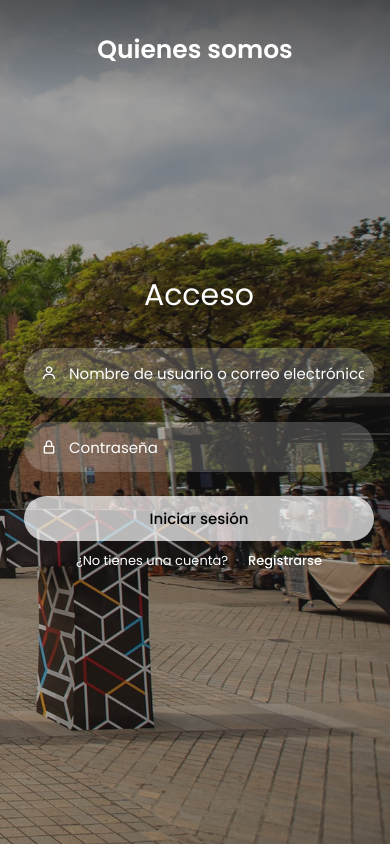
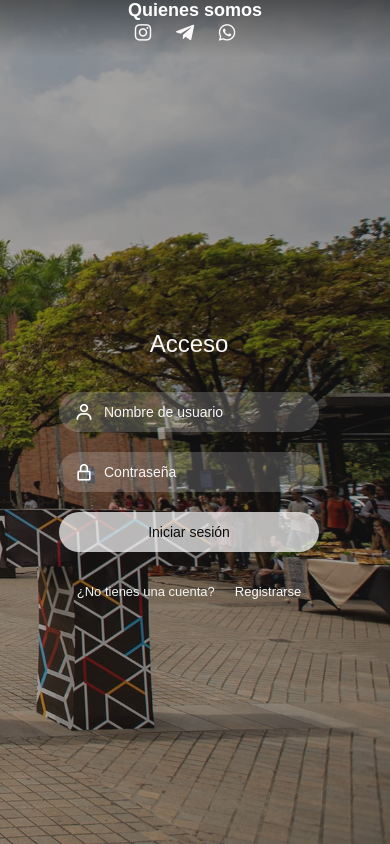
Before and after one commit to luzrestrepo/EstraMyPyme, an Angular app: page /login in a window 390 px wide. Built offline with nearby package versions, Linux system fonts and the light colour scheme.

Commit message:
Agregue funcionalidades a los botones de registro y mejore las rutas

```diff
--- a/src/app/app.component.html
+++ b/src/app/app.component.html
@@ -1 +1,4 @@
-<router-outlet> </router-outlet>
+<router-outlet>
+    <app-footer> </app-footer>
+
+</router-outlet>
--- a/src/app/app.component.ts
+++ b/src/app/app.component.ts
@@ -3,11 +3,12 @@ import { RouterLink, RouterOutlet } from '@angular/router';
 import { FooterComponent } from './footer/footer.component';
 
 import { LoginComponent } from './login/login.component';
+import { RegisterComponent } from "./register/register.component";
 
 @Component({
   selector: 'app-root',
   standalone: true,
-  imports: [RouterOutlet, FooterComponent, RouterLink, LoginComponent],
+  imports: [RouterOutlet, FooterComponent, RouterLink, LoginComponent, RegisterComponent],
   templateUrl: './app.component.html',
   styleUrl: './app.component.css',
 })
--- a/src/app/app.routes.ts
+++ b/src/app/app.routes.ts
@@ -7,7 +7,7 @@ import { RegisterComponent } from './register/register.component';
 export const routes: Routes = [
   { path: 'footer', component: FooterComponent },
 
-  { path: '', redirectTo: '/login', pathMatch: 'full' },
+  { path: '', redirectTo: '/', pathMatch: 'full' },
+  { path: 'register', component: RegisterComponent },
   { path: 'login', component: LoginComponent },
-  { path: 'register', component: RegisterComponent },
 ];
--- a/src/app/login/login.component.css
+++ b/src/app/login/login.component.css
@@ -1,11 +1,11 @@
-@import url("https://fonts.googleapis.com/css2?family=Poppins:wght@400;500;600;700&display=swap");
-
+/* Reset básico y configuración global */
 * {
   margin: 0;
   padding: 0;
   box-sizing: border-box;
   font-family: "Poppins", sans-serif;
 }
+
 body {
   background: url("../login/imagen.jpg") no-repeat center center fixed;
   background-size: cover;
@@ -24,6 +24,7 @@ body {
   min-height: 110vh;
   background: rgba(39, 39, 39, 0.4);
 }
+
 .nav {
   position: fixed;
   top: 0;
@@ -35,8 +36,10 @@ body {
   background: linear-gradient(rgba(39, 39, 39, 0.6), transparent);
   z-index: 100;
 }
-.nav-somos a {
-  text-decoration: none; /* Quita el subrayado del enlace */
+
+.nav-somos a,
+.top span a {
+  cursor: pointer;
 }
 
 .nav-somos p {
@@ -44,48 +47,49 @@ body {
   font-size: 25px;
   font-weight: 600;
 }
+
+.nav-menu {
+  display: flex;
+  justify-content: center;
+  align-items: center;
+}
+
 .nav-menu ul {
   display: flex;
+  list-style-type: none;
+  padding: 0;
 }
+
 .nav-menu ul li {
-  list-style-type: none;
-}
-.nav-menu ul li .link {
-  font-weight: 500;
-  color: #f8f3f3;
-  padding-bottom: 10px;
-  margin: 0 35px;
+  color: #fbf8f8;
+  display: inline-block;
+  margin-right: 30px;
+  font-size: 22px; /* sajustar el tamaño de los iconos */
 }
 
 .link:hover,
 .active {
   border-bottom: 2px solid #fff;
 }
+
 .nav-boton .btn {
-  width: 130px;
-  height: 40px;
-  font-weight: 500;
-  background: rgba(255, 255, 255, 0.4);
+  width: 120px;
+  height: 50px;
+  background: rgba(243, 247, 248, 0.743);
   border: none;
-  border-radius: 30px;
+  border-radius: 40px;
   cursor: pointer;
-  transition: 0.3s ease;
+  margin-top: 20px;
+  line-height: 50px;
+  padding: 0 15px;
+  text-align: center;
+  color: #0c0c0c;
 }
-.btn:hover {
-  background: rgba(255, 255, 255, 0.3);
+
+#registerBtn {
+  margin-left: 20px;
 }
-#registerBtn {
-  margin-left: 15px;
-}
-.btn.white-btn {
-  background: rgba(255, 255, 255, 0.7);
-}
-.btn.btn.white-btn:hover {
-  background: rgba(255, 255, 255, 0.5);
-}
-.nav-menu-btn {
-  display: none;
-}
+
 .form-box {
   position: relative;
   display: flex;
@@ -96,6 +100,7 @@ body {
   overflow: hidden;
   z-index: 2;
 }
+
 .login-container {
   position: absolute;
   left: 4px;
@@ -104,40 +109,38 @@ body {
   flex-direction: column;
   transition: 0.5s ease-in-out;
 }
-.register-container {
-  position: absolute;
-  right: -520px;
-  width: 500px;
-  display: flex;
-  flex-direction: column;
-  transition: 0.5s ease-in-out;
-}
+
 .top span {
-  color: #fff;
+  color: #f1f5f4;
   font-size: small;
   padding: 10px 0;
   display: flex;
   justify-content: center;
 }
+
 .top span a {
   font-weight: 500;
-  color: #fff;
+  color: #fcfbfd;
   margin-left: 20px;
 }
+
 header {
-  color: #fff;
+  color: #faf7f7;
   font-size: 30px;
   text-align: center;
   padding: 10px 0 30px 0;
 }
-.two-forms {
-  display: flex;
-  gap: 20px;
+
+.input-box {
+  position: relative;
+  margin-bottom: 20px;
+  width: 100%;
 }
+
 .input-field {
   font-size: 15px;
-  background: rgba(255, 255, 255, 0.2);
-  color: #fff;
+  background: rgba(239, 241, 242, 0.2);
+  color: #f9f4f4;
   height: 50px;
   width: 100%;
   padding: 0 10px 0 45px;
@@ -146,23 +149,24 @@ header {
   outline: none;
   transition: 0.2s ease;
 }
-.input-field:hover,
-.input-field:focus {
-  background: rgba(255, 255, 255, 0.25);
+
+.input-box i {
+  position: absolute;
+  top: 50%;
+  left: 15px;
+  transform: translateY(-50%);
+  color: #ffffff;
+  font-size: 20px;
 }
+
 ::-webkit-input-placeholder {
-  color: #fff;
+  color: #f8f7f7;
 }
-.input-box i {
-  position: relative;
-  top: -35px;
-  left: 17px;
-  color: #fff;
-}
+
 .submit {
   font-size: 15px;
   font-weight: 500;
-  color: black;
+  color: rgb(13, 12, 12);
   height: 45px;
   width: 100%;
   border: none;
@@ -172,81 +176,96 @@ header {
   cursor: pointer;
   transition: 0.3s ease-in-out;
 }
-.submit:hover {
-  background: rgba(255, 255, 255, 0.5);
-  box-shadow: 1px 5px 7px 1px rgba(0, 0, 0, 0.2);
+
+@media (max-width: 1024px) {
+  .nav-somos p {
+    font-size: 20px;
+  }
+
+  .nav-boton .btn {
+    width: 100px;
+    height: 45px;
+    font-size: 14px;
+  }
+
+  .form-box {
+    width: 400px;
+    height: 400px;
+  }
+
+  .login-container {
+    width: 380px;
+  }
 }
-.two-col {
-  display: flex;
-  justify-content: space-between;
-  color: #fff;
-  font-size: small;
-  margin-top: 10px;
-}
-.two-col .one {
-  display: flex;
-  gap: 5px;
-}
-.two label a {
-  text-decoration: none;
-  color: #fff;
-}
-.two label a:hover {
-  text-decoration: underline;
-}
-@media only screen and (max-width: 786px) {
-  .nav-boton {
+
+@media (max-width: 768px) {
+  .nav {
+    flex-direction: column;
+    height: auto;
+    line-height: normal;
+  }
+
+  .nav-menu ul {
+    justify-content: center;
+    flex-direction: row;
+    align-items: center;
+    width: 100%;
+  }
+
+  .nav-menu ul li {
+    margin-right: 20px;
+    margin-bottom: 10px;
+  }
+
+  .form-box {
+    width: 300px;
+    height: 350px;
+  }
+
+  .login-container {
+    width: 280px;
+  }
+
+  .nav-boton .btn#registerBtn {
     display: none;
   }
-  .nav-menu.responsive {
-    top: 100px;
+}
+
+@media (max-width: 480px) {
+  .nav-somos p {
+    font-size: 18px;
   }
-  .nav-menu {
-    position: absolute;
-    top: -800px;
-    display: flex;
-    justify-content: center;
-    background: rgba(255, 255, 255, 0.2);
-    width: 100%;
-    height: 90vh;
-    backdrop-filter: blur(20px);
-    transition: 0.3s;
+
+  .nav-boton .btn {
+    width: 90px;
+    height: 40px;
+    font-size: 12px;
   }
-  .nav-menu ul {
-    flex-direction: column;
-    text-align: center;
+
+  .form-box {
+    width: 280px;
+    height: 300px;
   }
-  .nav-menu-btn {
-    display: block;
+
+  .login-container {
+    width: 260px;
   }
-  .nav-menu-btn i {
-    font-size: 25px;
-    color: #fff;
-    padding: 10px;
-    background: rgba(255, 255, 255, 0.2);
-    border-radius: 50%;
-    cursor: pointer;
-    transition: 0.3s;
+
+  header {
+    font-size: 24px;
   }
-  .nav-menu-btn i:hover {
-    background: rgba(255, 255, 255, 0.15);
+
+  .input-field {
+    height: 40px;
+    font-size: 14px;
+  }
+
+  .submit {
+    height: 40px;
+    font-size: 14px;
+  }
+
+  .nav-boton .btn#registerBtn {
+    display: none;
   }
 }
-@media only screen and (max-width: 540px) {
-  .wrapper {
-    min-height: 100vh;
-  }
-  .form-box {
-    width: 100%;
-    height: 500px;
-  }
-  .register-container,
-  .login-container {
-    width: 100%;
-    padding: 0 20px;
-  }
-  .register-container .two-forms {
-    flex-direction: column;
-    gap: 0;
-  }
-}
--- a/src/app/login/login.component.html
+++ b/src/app/login/login.component.html
@@ -14,7 +14,7 @@
     <div class="wrapper">
       <nav class="nav">
         <div class="nav-somos">
-          <a href="/"><p>Quienes somos</p></a>
+          <a (click)="navigateToHome()"><p>Quienes somos</p></a>
         </div>
         <div class="nav-menu" id="navMenu">
           <ul>
@@ -37,18 +37,11 @@
               ></a>
             </li>
           </ul>
-
         </div>
         <div class="nav-boton">
-          <button class="btn white-btn" id="loginBtn" routerLink="/login">
-            Iniciar sesión
-          </button>
-          <button class="btn" id="registerBtn" routerLink="/register">
-            Registrase
-          </button>
+          <button class="btn" id="registerBtn" (click)="register()">Registrarse</button>
         </div>
       </nav>
-
       <div class="form-box">
         <div class="login-container">
           <header>Acceso</header>
@@ -56,7 +49,7 @@
             <input
               type="text"
               class="input-field"
-              placeholder="Nombre de usuario o correo electrónico"
+              placeholder="Nombre de usuario"
             />
             <i class="bx bx-user"></i>
           </div>
@@ -72,10 +65,7 @@
             <input type="submit" class="submit" value="Iniciar sesión" />
           </div>
           <div class="top">
-            <span
-              >¿No tienes una cuenta?
-              <a routerLink="/register">Registrarse</a></span
-            >
+            <span>¿No tienes una cuenta? <a (click)="navigateToRegister()">Registrarse</a></span>
           </div>
         </div>
       </div>
--- a/src/app/login/login.component.ts
+++ b/src/app/login/login.component.ts
@@ -1,11 +1,29 @@
 import { Component } from '@angular/core';
-import { RouterModule } from '@angular/router';
+import { Router, RouterModule } from '@angular/router';
 
 @Component({
   selector: 'app-login',
   standalone: true,
-  imports: [RouterModule],
+  imports: [ LoginComponent],
   templateUrl: './login.component.html',
   styleUrl: './login.component.css',
 })
-export class LoginComponent {}
+export class LoginComponent {
+  constructor(private router: Router) { }
+
+
+
+  register() {
+    this.router.navigate(['/register']);
+  }
+
+  navigateToRegister() {
+    this.router.navigate(['/register']);
+  }
+
+  navigateToHome() {
+    this.router.navigate(['/footer']);
+  }
+
+
+}
--- a/src/index.html
+++ b/src/index.html
@@ -10,7 +10,11 @@
     <main>
       <h1>ESTRA MY PYME</h1>
       <p>Lorem ipsum dolor sit amet consectetur adipisicing elit. Tempora itaque voluptatum tempore reiciendis at laboriosam quas sint, voluptate est dolorem adipisci corrupti nihil! Blanditiis voluptatum iure aut qui laboriosam provident numquam excepturi quidem nobis culpa. Inventore alias temporibus maiores perspiciatis accusantium adipisci minus facere voluptatem. Qui recusandae odio vero nesciunt?</p>
-      <app-root></app-root>
+      <app-root>
+        <app-footer>
+
+        </app-footer>
+      </app-root>
     </main>
   </body>
 </html>
```
Also changed, not shown: 1 other file (tests, documents, lock files or other folders).
